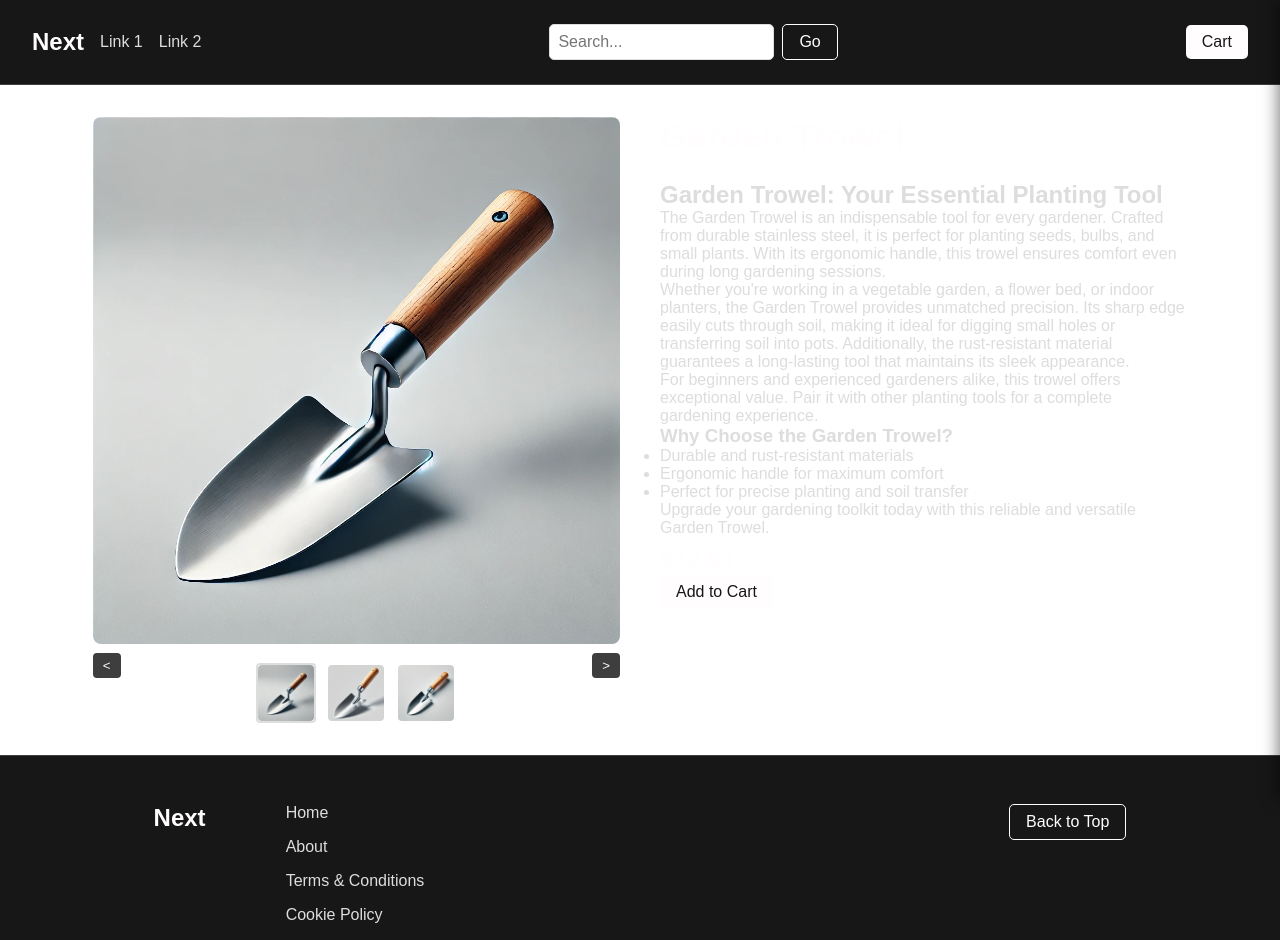
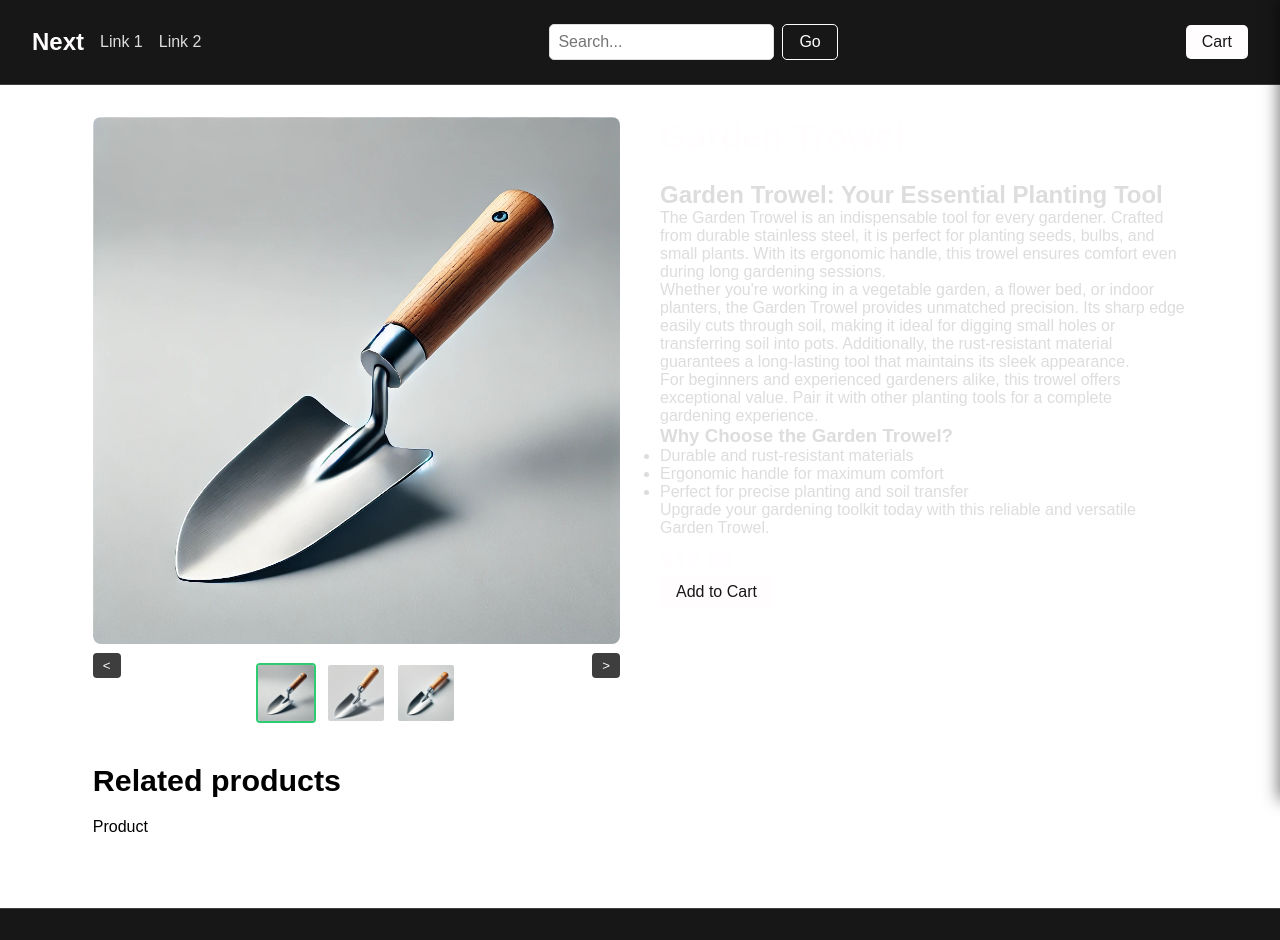
Before and after one commit to tommydemarco/prototype-ecommerce-next, a Next.js app: page /products/1 in a window 1280 px wide. Shown: the top 940 px of the page. Built offline with nearby package versions, Linux system fonts and the light colour scheme.

Commit message:
Adds boilerplate for ProductCard and RelatedSlider components

```diff
--- a/src/components/ProductDetails/ProductDetails.module.css
+++ b/src/components/ProductDetails/ProductDetails.module.css
@@ -2,8 +2,8 @@
   display: flex;
   flex-wrap: wrap;
   gap: 40px;
-  width: 90%;
-  max-width: 1200px;
+  width: var(--content-width);
+  max-width: var(--max-content-width);
   margin: 0 auto;
 }
 
@@ -55,11 +55,11 @@
 }
 
 .thumbnail {
-  border-radius: 4px;
+  border-radius: 1px;
 }
 
 .activeThumbnail {
-  border-color: var(--color-light-2);
+  border-color: var(--color-primary);
 }
 
 .rightColumn {
--- /dev/null
+++ b/src/components/RelatedSlider/RelatedSlider.module.css
@@ -0,0 +1,13 @@
+.container {
+  display: flex;
+  flex-direction: column;
+  gap: 20px;
+  width: var(--content-width);
+  max-width: var(--max-content-width);
+  margin: 40px auto;
+}
+
+.title {
+  font-weight: bold;
+  font-size: 1.9rem;
+}
--- /dev/null
+++ b/src/components/RelatedSlider/RelatedSlider.tsx
@@ -0,0 +1,24 @@
+import React from "react";
+import styles from "./RelatedSlider.module.css";
+import { Product } from "@/types";
+
+interface RelatedSliderProps {
+  title: string;
+  products: Product[];
+}
+
+export const RelatedSlider: React.FC<RelatedSliderProps> = ({
+  title,
+  products,
+}) => {
+  return (
+    <div className={styles.container}>
+      <div className={styles.title}>{title}</div>
+      <div className={styles.slider}>
+        {products.map((product) => {
+          return <div>Product</div>;
+        })}
+      </div>
+    </div>
+  );
+};
--- a/src/pages/products/[slug]/index.tsx
+++ b/src/pages/products/[slug]/index.tsx
@@ -1,8 +1,11 @@
 import { ProductDetails } from "@/components/ProductDetails/ProductDetails";
+import { RelatedSlider } from "@/components/RelatedSlider/RelatedSlider";
+import { Product } from "@/types";
 import { GetServerSideProps, NextPage } from "next";
 
 interface PageProps {
-  product: any;
+  product: Product;
+  relatedProducts: Product[];
 }
 
 const product = {
@@ -27,15 +30,17 @@ export const getServerSideProps: GetServerSideProps<PageProps> = async (
 ) => {
   return {
     props: {
-      product: product,
+      product: product as unknown as Product,
+      relatedProducts: [product] as unknown as Product[],
     },
   };
 };
 
-const ProductPage: NextPage<PageProps> = ({ product }) => {
+const ProductPage: NextPage<PageProps> = ({ product, relatedProducts }) => {
   return (
     <>
       <ProductDetails product={product} />
+      <RelatedSlider title="Related products" products={relatedProducts} />
     </>
   );
 };
--- a/src/styles/globals.css
+++ b/src/styles/globals.css
@@ -3,7 +3,10 @@
   --color-light-2: #dddddd;
   --color-dark-1: #171717;
   --color-dark-2: #3e3e3e;
+  --color-primary: #2ecc71;
   --border-radius: 5px;
+  --content-width: 90%;
+  --max-content-width: 1200px;
 }
 
 @media (prefers-color-scheme: dark) {
```
Also changed, not shown: src/components/ProductCard/ProductCard.tsx (+27 -2 lines).
